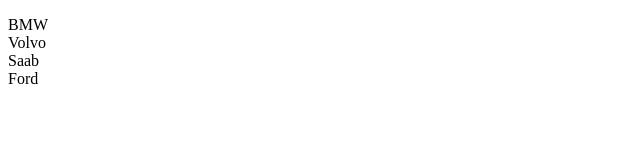
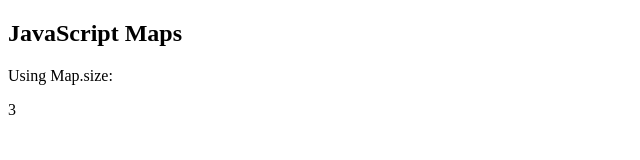
Before and after one commit to rahimbd296345/JavaScript-Tutorial, a website: page assistant.html in a window 1280 px wide. Shown: the whole page, without its empty margins (0-640 px from the left). Drawn offline with Linux system fonts and the light colour scheme.

Commit message:
05.12.2022

```diff
--- a/assistant.html
+++ b/assistant.html
@@ -1,20 +1,20 @@
 <!DOCTYPE html>
 <html>
 <body>
+<h2>JavaScript Maps</h2>
+<p>Using Map.size:</p>
 
 <p id="demo"></p>
 
 <script>
-  const cars = ["BMW", "Volvo", "Saab", "Ford"];
+  // Create a Map
+  const fruits = new Map([
+    ["apples", 500],
+    ["bananas", 300],
+    ["oranges", 200]
+  ]);
 
-  let i = 0;
-  let text = "";
-  for (;cars[i];) {
-    text += cars[i] + "<br>";
-    i++;
-  }
-
-  document.getElementById("demo").innerHTML = text;
+  document.getElementById("demo").innerHTML = fruits.size;
 </script>
 
 </body>
```
Also changed, not shown: app.js (+7 -9 lines).
